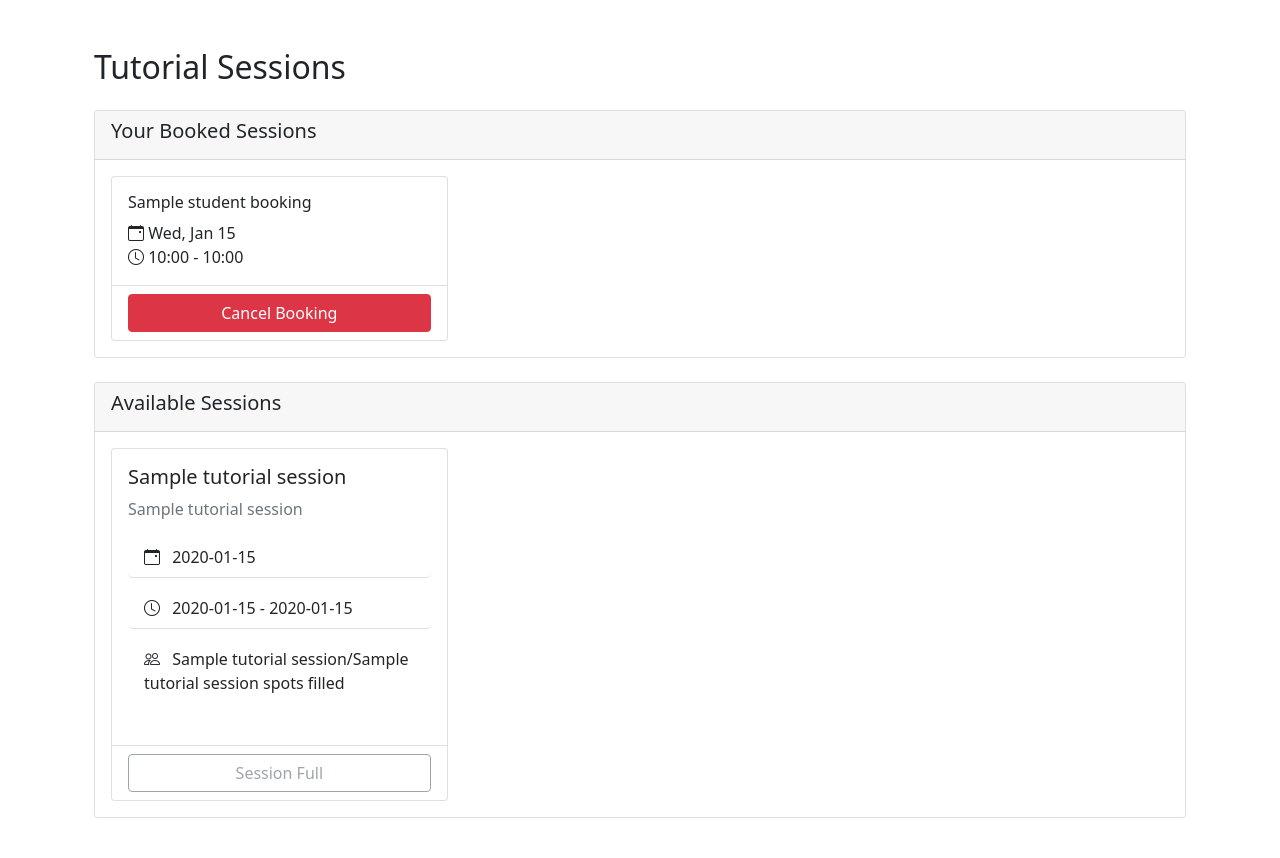
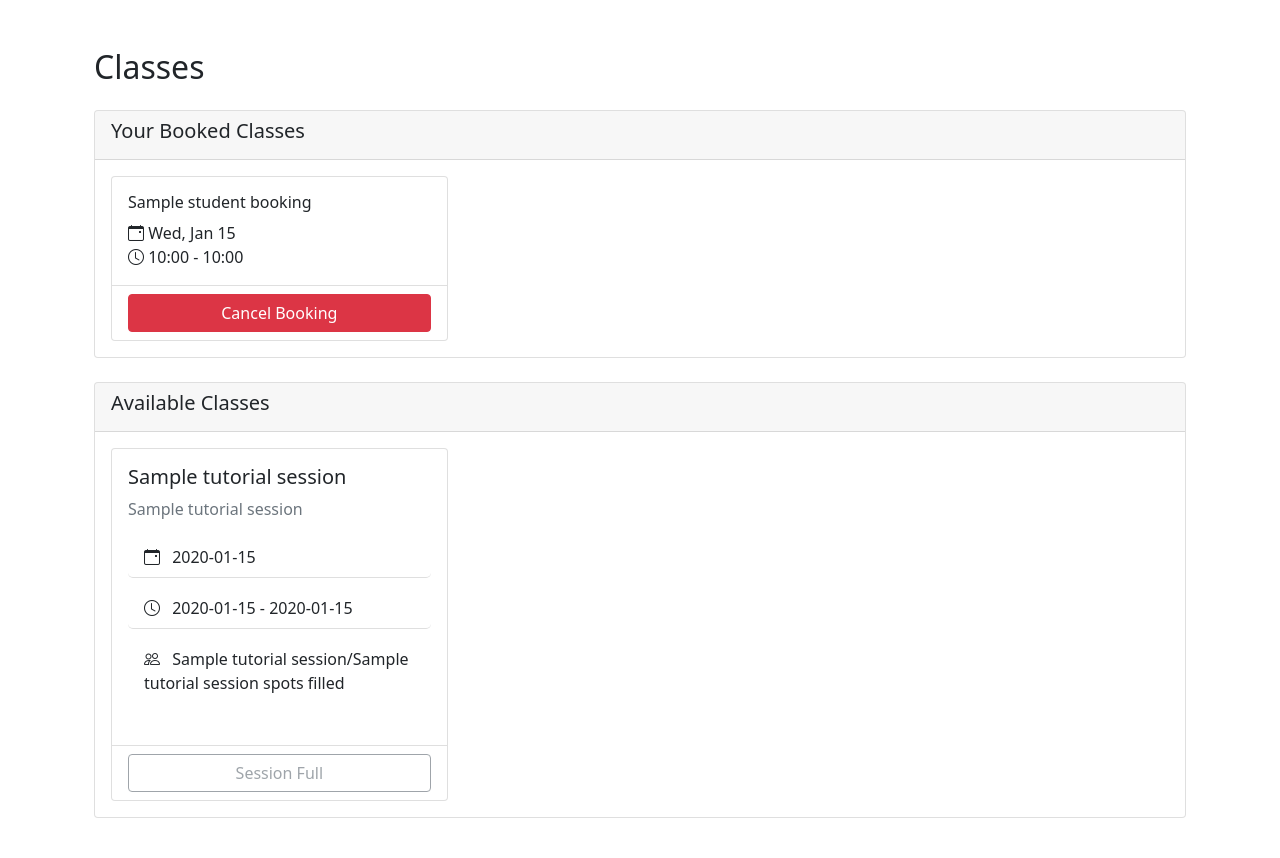
Before and after one commit to Kummirai/school, a Flask app: page /sessions in a window 1280 px wide. Shown: the part 62-920 px from the top of the page. Run offline with Flask 3, Linux system fonts and the light colour scheme; the visitor is signed in with stand-in values (Sample User, id 1); a database or web service that is not in the repository returns one stand-in record (values such as "Sample title"); some libraries are stand-ins or nearby versions.

Commit message:
Rename "Sessions" to "Classes" in various templates for consistency

```diff
--- a/templates/admin/dashboard.html
+++ b/templates/admin/dashboard.html
@@ -42,7 +42,7 @@
     <!-- Upcoming Sessions Section -->
     <div class="card mt-4">
         <div class="card-header">
-            <h2 class="h5">Upcoming Sessions</h2>
+            <h2 class="h5">Upcoming Classes</h2>
         </div>
         <div class="card-body">
             {% if upcoming_sessions %}
--- a/templates/admin/session_bookings.html
+++ b/templates/admin/session_bookings.html
@@ -30,7 +30,7 @@
             <div class="alert alert-info">No bookings for this session yet.</div>
             {% endif %}
             <a href="{{ url_for('manage_sessions') }}" class="btn btn-secondary mt-3">
-                <i class="fas fa-arrow-left"></i> Back to Sessions
+                <i class="fas fa-arrow-left"></i> Back to Classes
             </a>
         </div>
     </div>
--- a/templates/base.html
+++ b/templates/base.html
@@ -31,7 +31,7 @@
                         </li>
                         {% if 'username' in session and session.role == 'student' %}
                         <li class="nav-item">
-                            <a class="nav-link" href="{{ url_for('view_sessions') }}">Book Sessions</a>
+                            <a class="nav-link" href="{{ url_for('view_sessions') }}">Book A Class</a>
                         </li>
                         {% endif %}
                         {% if 'username' in session %}
--- a/templates/sessions/list.html
+++ b/templates/sessions/list.html
@@ -2,12 +2,12 @@
 
 {% block content %}
 <div class="container mt-4">
-    <h2 class="mb-4">Tutorial Sessions</h2>
+    <h2 class="mb-4">Classes</h2>
 
     {% if bookings %}
     <div class="card mb-4">
         <div class="card-header">
-            <h3 class="h5">Your Booked Sessions</h3>
+            <h3 class="h5">Your Booked Classes</h3>
         </div>
         <div class="card-body">
             <div class="row row-cols-1 row-cols-md-3 g-4">
@@ -38,7 +38,7 @@
 
     <div class="card">
         <div class="card-header">
-            <h3 class="h5">Available Sessions</h3>
+            <h3 class="h5">Available Classes</h3>
         </div>
         <div class="card-body">
             <div class="row row-cols-1 row-cols-md-2 row-cols-lg-3 g-4">
```
